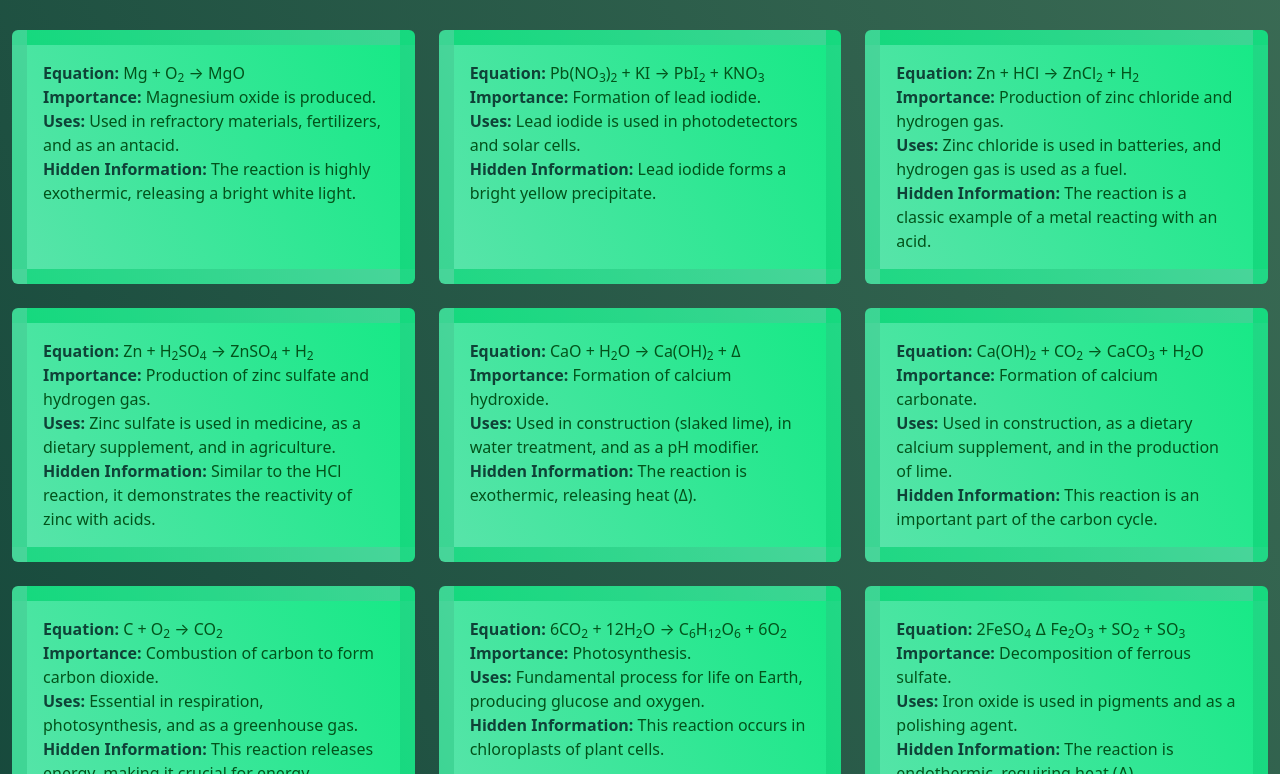
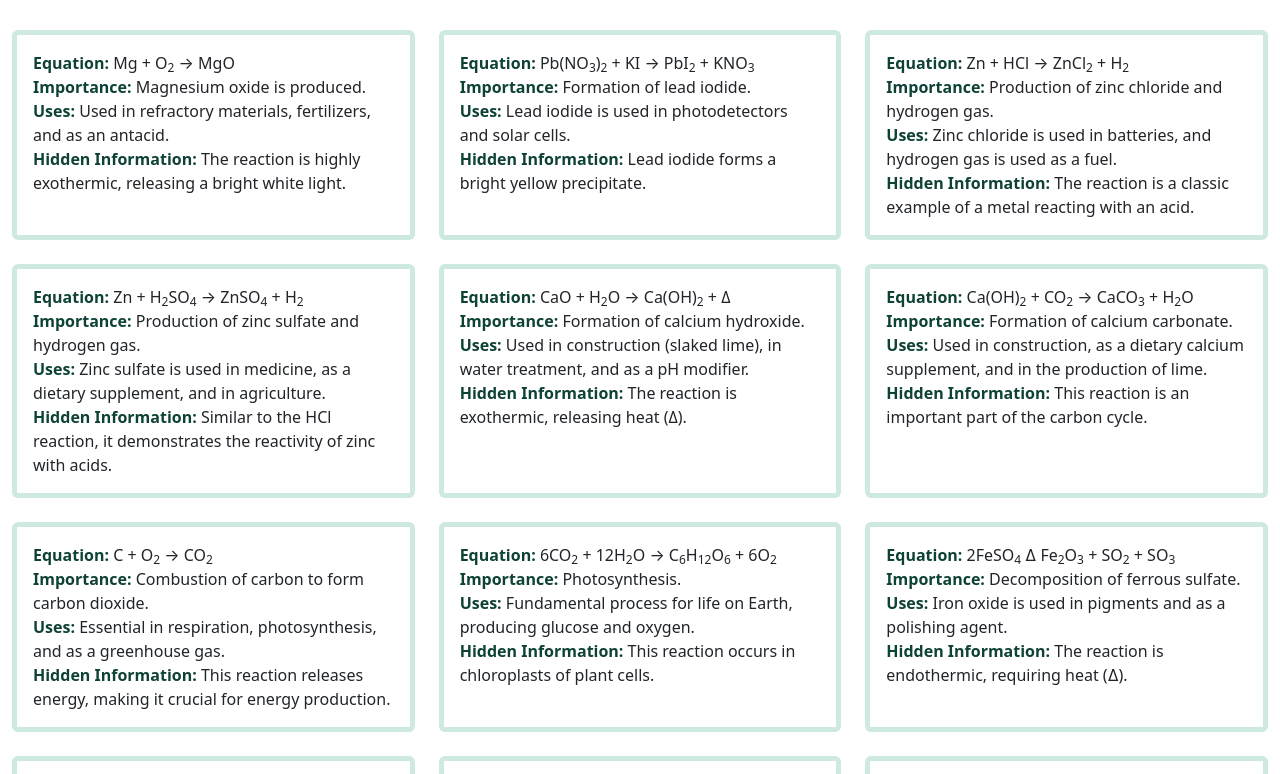
Before and after one commit to Prince-GH/Reaction, a plain HTML site: page index.html in a window 1280 px wide. Shown: the part 102-876 px from the top of the page. Drawn offline with nearby package versions, Linux system fonts and the light colour scheme.

Commit message:
background Changed

```diff
--- a/style.css
+++ b/style.css
@@ -1,14 +1,11 @@
-body{
-    background:linear-gradient(65deg, rgb(15, 66, 55),rgba(3, 65, 36, 0.781));
+
+.card{
+    border: 5px solid rgba(10, 151, 92, 0.199);
 }
-.card{
-    border: 15px solid rgba(10, 151, 92, 0.199);
-    background:linear-gradient(605deg,rgb(87, 228, 169),rgb(24, 233, 135));
-}
-.card-body{
+/* .card-body{
     color:rgb(3, 83, 27);
     background:linear-gradient(65deg,rgb(87, 228, 169),rgb(24, 233, 135));
-}
+} */
 strong{
     color:rgb(15, 66, 55)
 }
```
